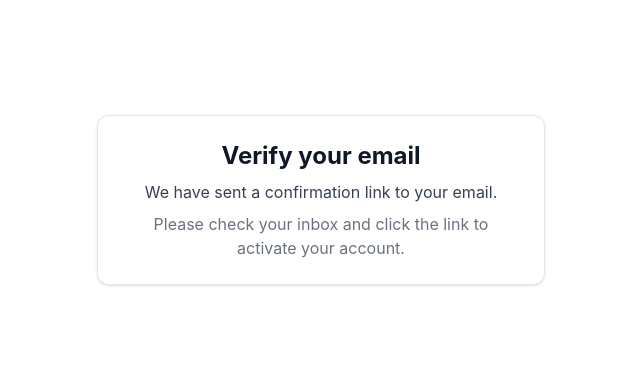
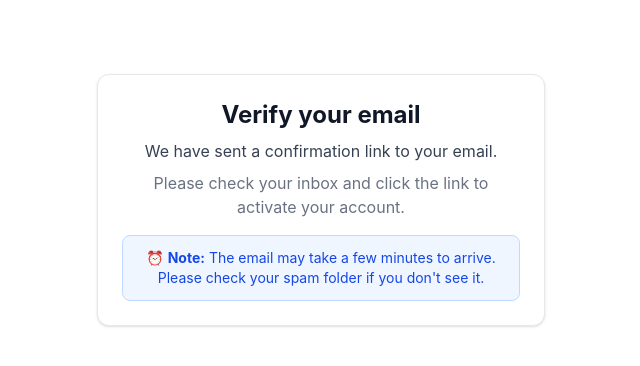
Before and after one commit to viet7124/PandaDoc-FE, a React (Vite) app: page /verify-email in a window 1280 px wide. Shown: the top 366 px of the page, without its empty margins (319-959 px from the left). Built offline with nearby package versions, Linux system fonts and the light colour scheme.

Commit message:
fix bug 25

```diff
--- a/src/app/pages/auth/forgot-password.tsx
+++ b/src/app/pages/auth/forgot-password.tsx
@@ -66,7 +66,7 @@ export default function ForgotPassword() {
               </svg>
               <div>
                 <p className="font-medium mb-2">Request submitted successfully!</p>
-                <p className="mb-2">If the email exists, you will receive instructions shortly.</p>
+                <p className="mb-2">If the email exists, you will receive instructions shortly. This may take a few minutes.</p>
                 <p className="text-green-600 font-medium">
                   💡 Don't see the email? Please check your spam/junk folder.
                 </p>
--- a/src/app/pages/auth/verify-email.tsx
+++ b/src/app/pages/auth/verify-email.tsx
@@ -60,6 +60,11 @@ export default function VerifyEmail() {
             <h1 className="text-2xl font-bold text-gray-900 mb-2">Verify your email</h1>
             <p className="text-gray-700">We have sent a confirmation link to{email ? ` ${email}` : ' your email'}.</p>
             <p className="text-gray-500 mt-2">Please check your inbox and click the link to activate your account.</p>
+            <div className="mt-4 p-3 bg-blue-50 border border-blue-200 rounded-lg">
+              <p className="text-blue-700 text-sm">
+                ⏰ <strong>Note:</strong> The email may take a few minutes to arrive. Please check your spam folder if you don't see it.
+              </p>
+            </div>
           </>
         )}
         {status === 'verifying' && (
```
